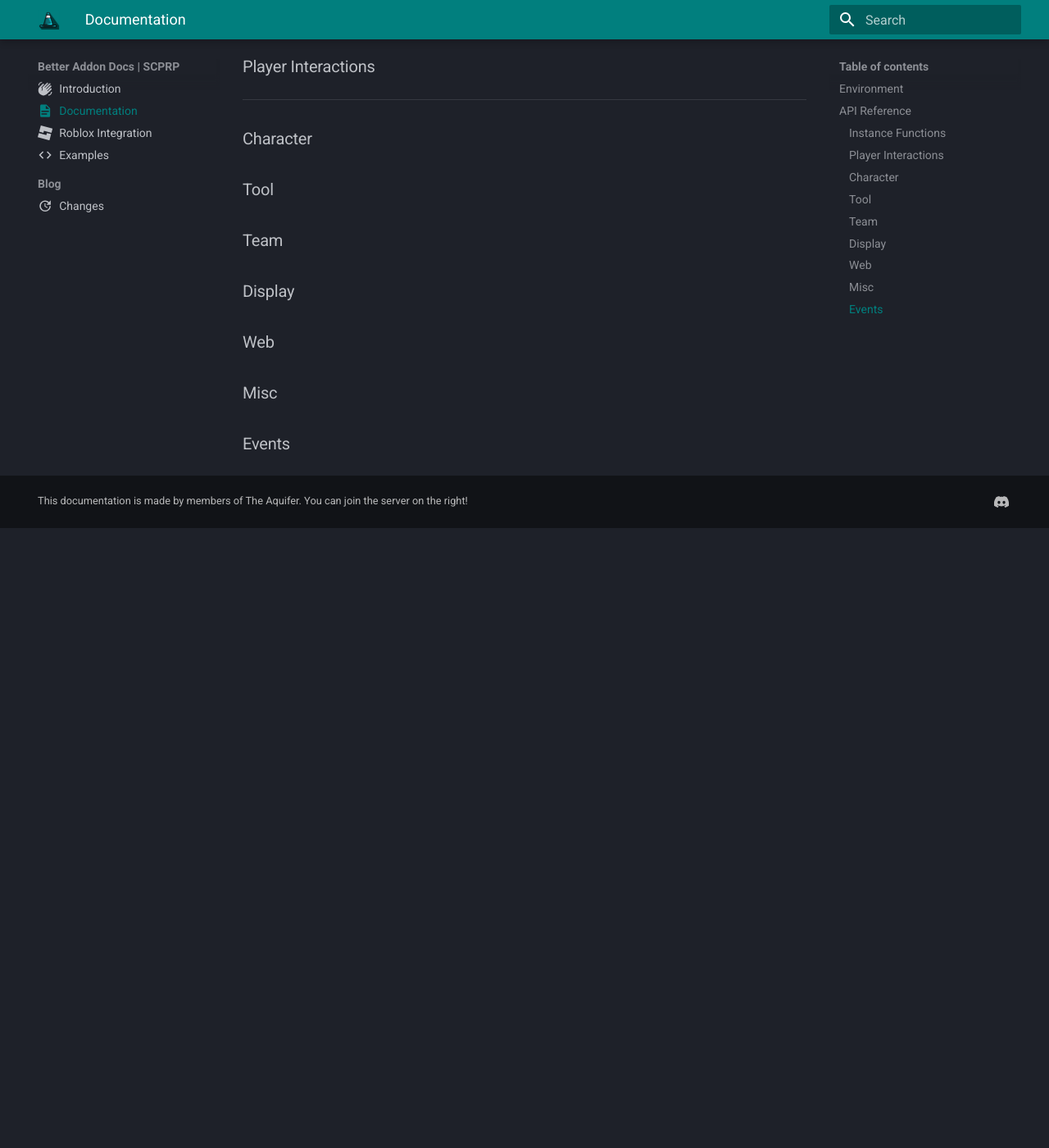
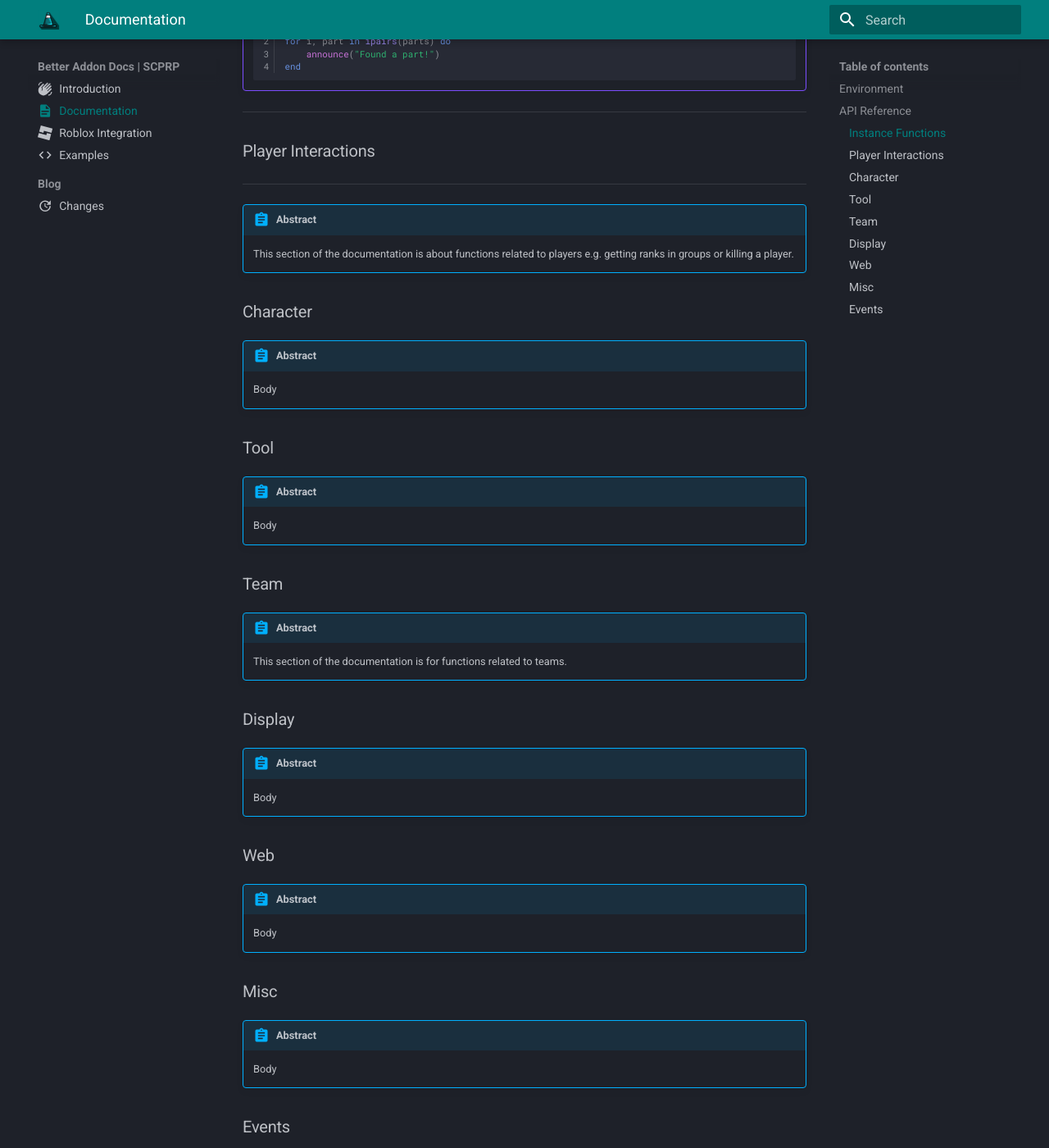
Before and after one commit to cifiuqa/addon-docs, an MkDocs documentation site: the page built from docs/docs.md, in a window 1280 px wide and 1400 px high, scrolled down 2171 px. Shown: the whole window at 82% size. Built offline with MkDocs 1.6.1 and Material for MkDocs 9.7.7, drawn with Linux system fonts in a browser that asks for light colours; before the commit the page ends 2815 px from its top, so only the background shows below that; some of the changed text lies outside the part shown.

Commit message:
admonitions

```diff
--- a/docs/docs.md
+++ b/docs/docs.md
@@ -24,6 +24,11 @@
 ## API Reference
 ### Instance Functions
 ---
+
+!!! abstract "Abstract"
+
+    This section of the documentation contains functions for instances i.e. parts and raycast.
+
 #### `f(name: string / instance: Instance)`
 This function allows you to both find an instance from the map via name or set an instance's parent to the workspace.
 ???+ info "Returns:"
@@ -68,10 +73,48 @@
 ### Player Interactions
 ---
 
+!!! abstract "Abstract"
+
+    This section of the documentation is about functions related to players e.g. getting ranks in groups or killing a player.
+
 ### Character
+
+!!! abstract "Abstract"
+
+    Body
+
 ### Tool
+
+!!! abstract "Abstract"
+
+    Body
+
 ### Team
+
+!!! abstract "Abstract"
+
+    This section of the documentation is for functions related to teams.
+
 ### Display
+
+!!! abstract "Abstract"
+
+    Body
+
 ### Web
+
+!!! abstract "Abstract"
+
+    Body
+
 ### Misc
+
+!!! abstract "Abstract"
+
+    Body
+
 ### Events
+
+!!! abstract "Abstract"
+
+    Body
```
